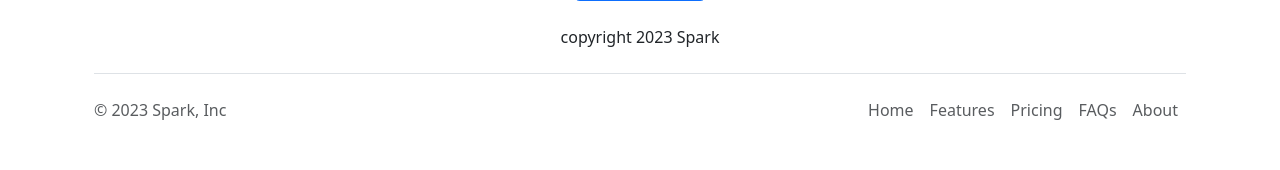
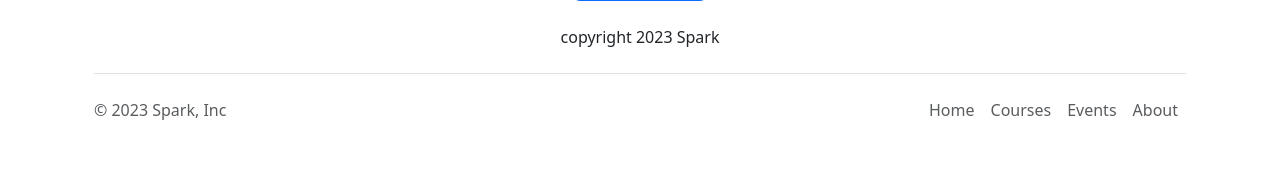
Before and after one commit to PriyankaSoni2004/careers-website, a Flask app: page / in a window 1280 px wide. Shown: the part 1437-1607 px from the top of the page. Run offline with Flask 3, Linux system fonts and the light colour scheme.

Commit message:
added last changes

```diff
--- a/app.py
+++ b/app.py
@@ -35,5 +35,6 @@ def hello_world():
 def list_jobs():
   return jsonify(JOBS)
 
+
 if __name__ == "__main__":
   app.run(host="0.0.0.0", debug=True)
--- a/templates/footer.html
+++ b/templates/footer.html
@@ -7,11 +7,10 @@
     </a>
 
     <ul class="nav col-md-4 justify-content-end">
-      <li class="nav-item"><a href="#" class="nav-link px-2 text-body-secondary">Home</a></li>
-      <li class="nav-item"><a href="#" class="nav-link px-2 text-body-secondary">Features</a></li>
-      <li class="nav-item"><a href="#" class="nav-link px-2 text-body-secondary">Pricing</a></li>
-      <li class="nav-item"><a href="#" class="nav-link px-2 text-body-secondary">FAQs</a></li>
-      <li class="nav-item"><a href="#" class="nav-link px-2 text-body-secondary">About</a></li>
+      <li class="nav-item"><a target ="_blank" href="https://www.jovian.ai" class="nav-link px-2 text-body-secondary">Home</a></li>
+      <li class="nav-item"><a target ="_blank" href="https://www.jovian.ai/learn" class="nav-link px-2 text-body-secondary">Courses</a></li>
+      <li class="nav-item"><a  target ="_blank" href="https://www.jovian.ai/events" class="nav-link px-2 text-body-secondary">Events</a></li>
+      <li class="nav-item"><a  target ="_blank" href="https://www.jovian.ai/about" class="nav-link px-2 text-body-secondary">About</a></li>
     </ul>
   </footer>
 </div>
--- a/templates/home.html
+++ b/templates/home.html
@@ -45,7 +45,7 @@ Lorem ipsum dolor sit amet, consectetur adipiscing elit, sed do eiusmod tempor i
 
 
       <div class="text-center" >
-    <button class="btn btn-primary btn-lg mt-4"> Contact Us</button>
+    <a class="btn btn-primary btn-lg mt-4" href="mailto:priyankasoni.cs@gmail.com?subject=Questions%20about%20job%20openings&body=My%20name%3A%20%3Cyour%20name%20here%3E%0D%0A%0D%0AMy%20question%3A%20%3Center%20question%20here%3E%0D%0A%0D%0A%0D%0A%0D%0A%0D%0A%0D%0A%0D%0A%0D%0A"> Contact Us</a>
         <p class="mt-4"> copyright 2023 Spark</p>
       </div>
       {% include 'footer.html' %}
--- a/templates/jobitem.html
+++ b/templates/jobitem.html
@@ -10,6 +10,6 @@
           {% endif %}
   </div>
   <div class="col-3 ">
-  <a type="button" class="btn btn-outline-primary ">Apply</a>
+  <a  href="mailto:priyankasoni.cs@gmail.com?subject=Application%20for%20{{job['title']}}&body=My%20name%3A%20%3Cyour%20name%20here%3E%0D%0A%0D%0AMy%20Resume%20link%3A%20%3Cresume%20link%3E%0D%0A%0D%0AMy%20LinkedIn%20link%3A%20%3Clinkedin%20in%3E%0D%0A%0D%0A%0D%0A%0D%0A%0D%0A%0D%0A%0D%0A%0D%0A%0D%0A" type="button" class="btn btn-outline-primary ">Apply</a>
   </div>
         </div>
```
